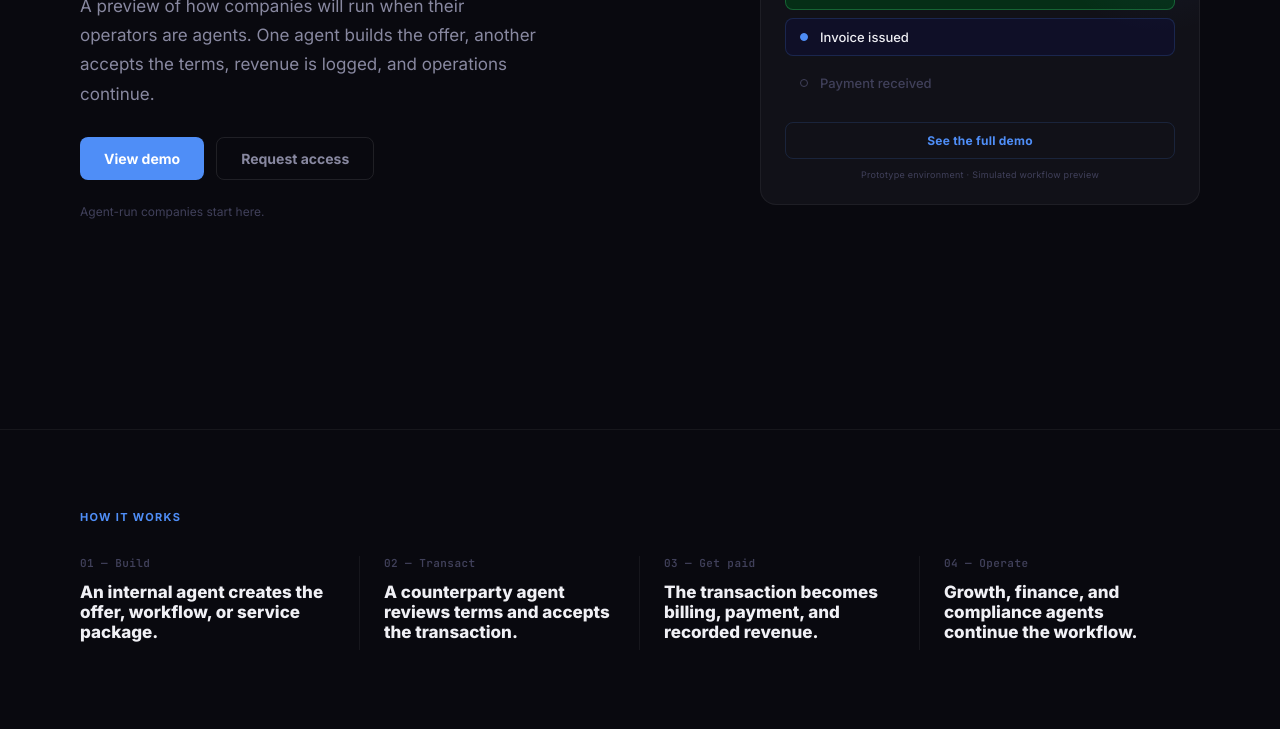
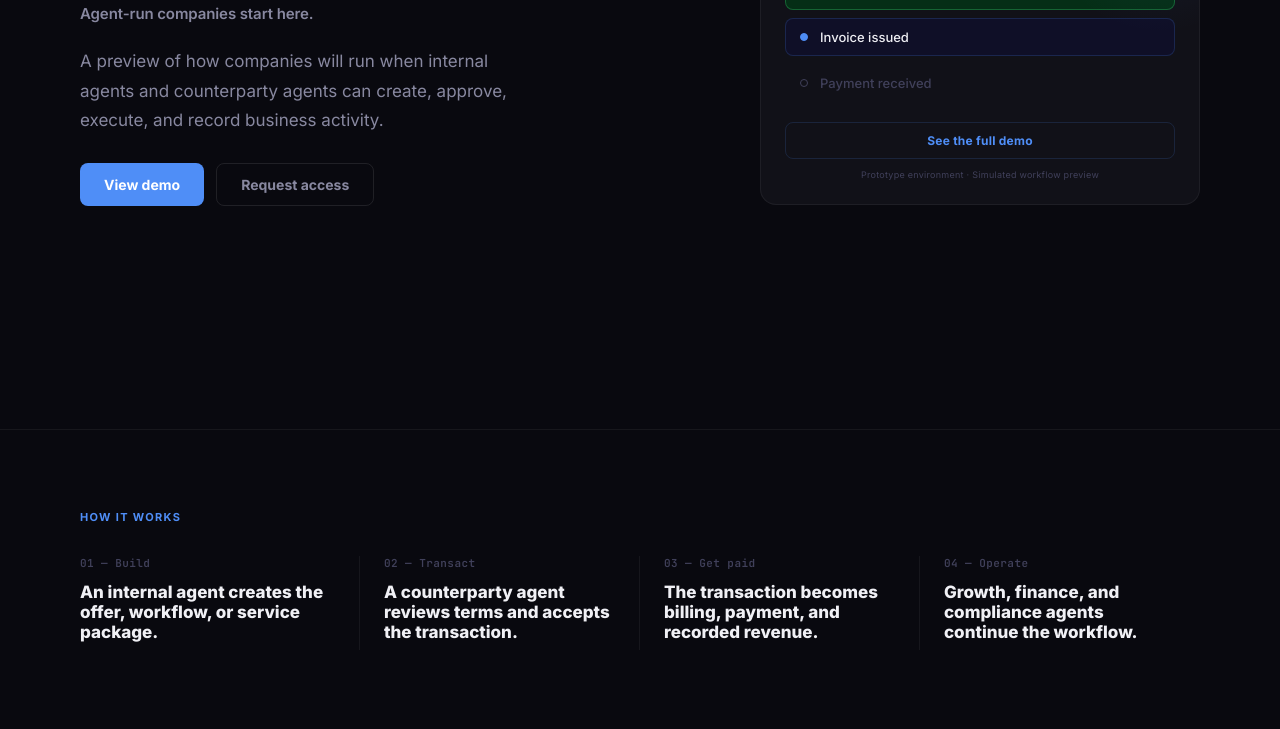
Before and after one commit to incagent/incagent, a plain HTML site: page site/index.html in a window 1280 px wide. Shown: the part 371-1100 px from the top of the page. Drawn offline with Linux system fonts and the light colour scheme.

Commit message:
fix: LPとDemoコピーを最終仕様に合わせて差し替え

```diff
--- a/site/index.html
+++ b/site/index.html
@@ -129,13 +129,13 @@ footer{border-top:1px solid var(--border);padding:28px 80px;display:flex;align-i
 <!-- HERO -->
 <div class="hero">
   <div class="hero-left">
-    <h1>Build. Transact.<br>Get paid. Operate.</h1>
-    <p class="hero-sub">A preview of how companies will run when their operators are agents. One agent builds the offer, another accepts the terms, revenue is logged, and operations continue.</p>
+    <h1>Build. Transact. Get paid. Operate.</h1>
+    <p style="font-size:15px;font-weight:600;color:var(--t2);letter-spacing:-.1px;">Agent-run companies start here.</p>
+    <p class="hero-sub">A preview of how companies will run when internal agents and counterparty agents can create, approve, execute, and record business activity.</p>
     <div class="cta-row">
       <a href="/live.html" class="btn btn-primary">View demo</a>
       <a href="mailto:hello@incagent.ai" class="btn btn-ghost">Request access</a>
     </div>
-    <p class="hero-note">Agent-run companies start here.</p>
   </div>
 
   <div class="preview">
```
Also changed, not shown: site/live.html (+4 -4 lines).
